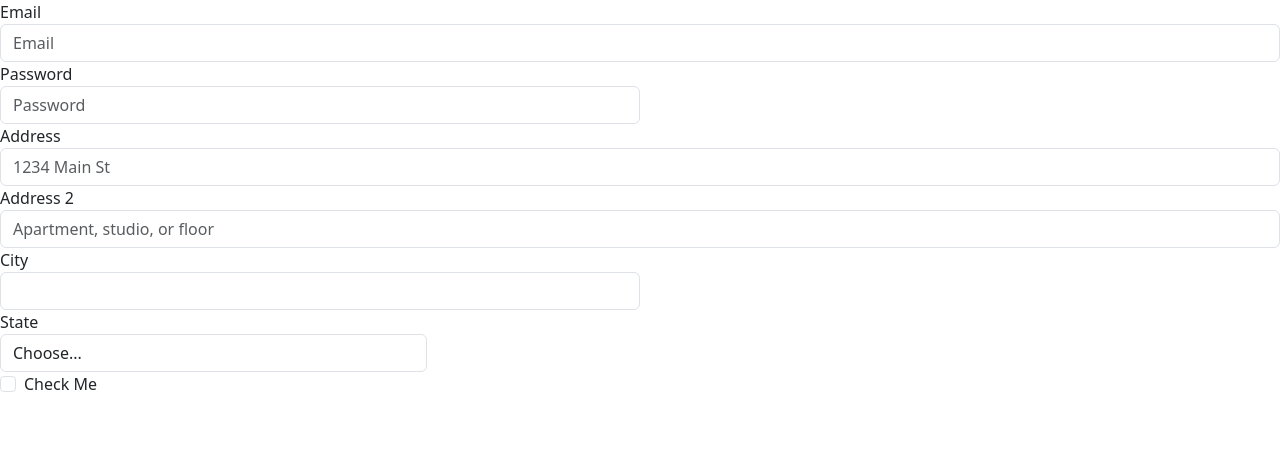
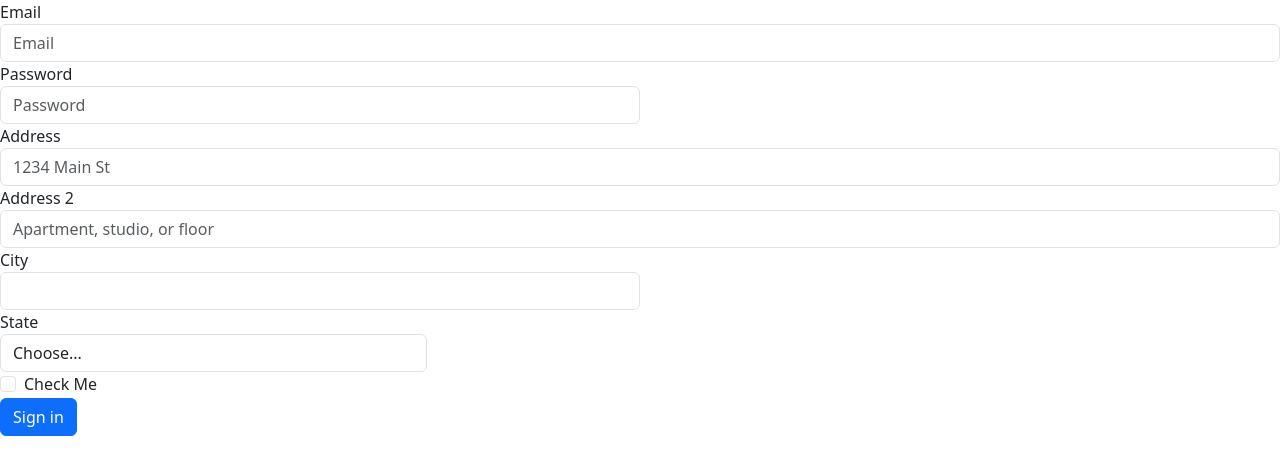
Before and after one commit to sir-braz/project-fullstack-form, a React (Create React App) app in the folder frontend/: page / in a window 1280 px wide. Shown: the top 474 px of the page. Built offline with nearby package versions, Linux system fonts and the light colour scheme.

Commit message:
Added a <button> element with the 'btn btn-primary' classes and the text 'Sign in' for a sign-in button in the index.html file.

```diff
--- a/frontend/src/App.js
+++ b/frontend/src/App.js
@@ -40,6 +40,7 @@ function App() {
           </label>
         </div>
       </div>
+      <button type='submit' class="btn btn-primary">Sign in</button>
     </form>
   );
 }
```
